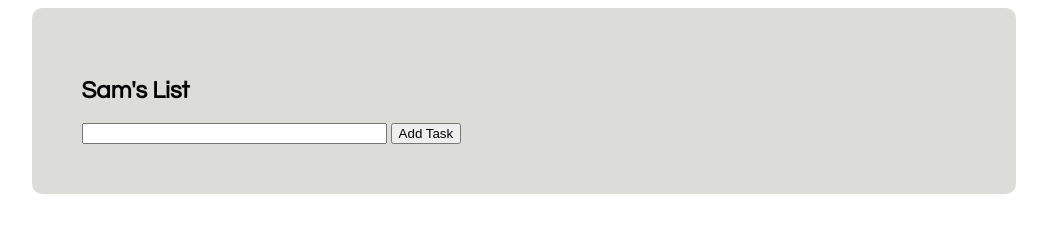
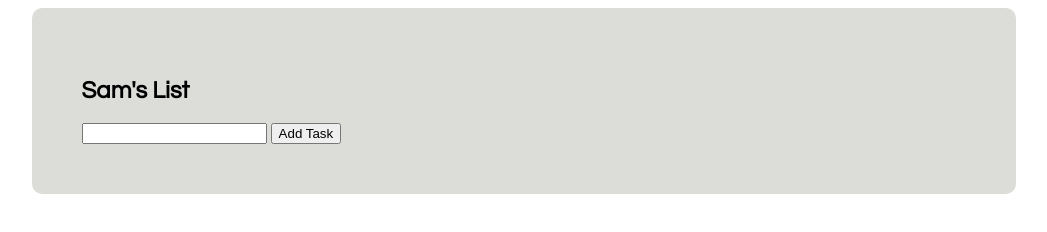
Before and after one commit to togobingi/todo_List, a plain HTML site: page index.html in a window 1280 px wide. Shown: the whole page, without its empty margins (116-1163 px from the left). Drawn offline with nearby package versions, Linux system fonts and the light colour scheme.

Commit message:
Reduced the size of the 'Todo description' text box

```diff
--- a/index.html
+++ b/index.html
@@ -20,7 +20,7 @@
 
 	<div class="enter_todo">
 	<form id="todo_form" action="index.html" method="post">
-		<input id="todo_name" type="text" name="todo_name" size="35">
+		<input id="todo_name" type="text" name="todo_name" size="20">
 		<input id="add_todo" type="submit" value="Add Task">
 	</form>
 	</div>
```
